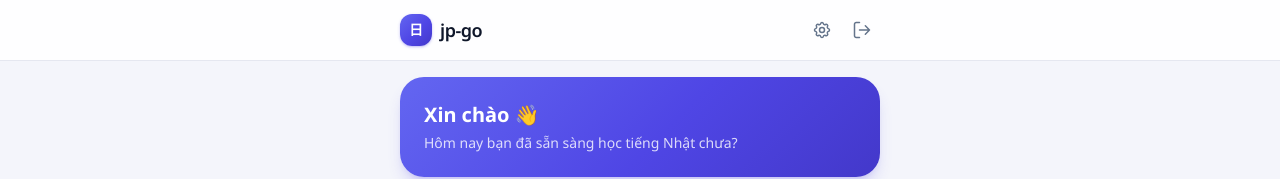
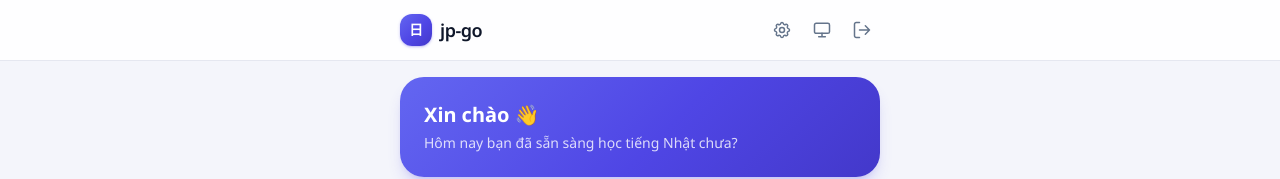
Before and after one commit to cuongluv92/jp-go, a Next.js app: page / in a window 1280 px wide. Shown: the top 179 px of the page. Built offline with nearby package versions, Linux system fonts and the light colour scheme; no server answers; the database is empty.

Commit message:
feat: add desktop mode button to header

```diff
--- a/components/top-header.tsx
+++ b/components/top-header.tsx
@@ -5,7 +5,30 @@ import { useRouter } from "next/navigation";
 
 import { createClient } from "@/lib/supabase/client";
 
-export function TopHeader() {
+interface TopHeaderProps {
+  desktopMode: boolean;
+  onToggleDesktop: () => void;
+}
+
+function DesktopIcon({ active }: { active: boolean }) {
+  if (active) {
+    return (
+      <svg viewBox="0 0 24 24" fill="none" stroke="currentColor" strokeWidth="1.8" className="h-5 w-5">
+        <rect x="7" y="3" width="10" height="18" rx="2" strokeLinecap="round" strokeLinejoin="round" />
+        <path d="M10 18h4" strokeLinecap="round" />
+      </svg>
+    );
+  }
+
+  return (
+    <svg viewBox="0 0 24 24" fill="none" stroke="currentColor" strokeWidth="1.8" className="h-5 w-5">
+      <rect x="3" y="4" width="18" height="12" rx="2" strokeLinecap="round" strokeLinejoin="round" />
+      <path d="M8 20h8M12 16v4" strokeLinecap="round" />
+    </svg>
+  );
+}
+
+export function TopHeader({ desktopMode, onToggleDesktop }: TopHeaderProps) {
   const router = useRouter();
 
   async function handleLogout() {
@@ -15,9 +38,13 @@ export function TopHeader() {
     router.refresh();
   }
 
+  const innerClassName = desktopMode
+    ? "mx-auto flex w-full max-w-7xl items-center justify-between px-4 py-3 sm:px-6 lg:px-8"
+    : "mx-auto flex w-full max-w-md items-center justify-between px-4 py-3 sm:max-w-lg";
+
   return (
     <header className="safe-top sticky top-0 z-20 border-b border-border bg-surface/85 backdrop-blur-lg">
-      <div className="mx-auto flex w-full max-w-md items-center justify-between px-4 py-3 sm:max-w-lg">
+      <div className={innerClassName}>
         <Link href="/" className="flex items-center gap-2">
           <span className="flex h-8 w-8 items-center justify-center rounded-xl bg-gradient-accent text-sm font-bold text-accent-foreground shadow-sm shadow-accent/30">
             日
@@ -41,6 +68,18 @@ export function TopHeader() {
           </Link>
           <button
             type="button"
+            onClick={onToggleDesktop}
+            aria-label={desktopMode ? "Chuyển về giao diện điện thoại" : "Chuyển sang giao diện desktop"}
+            aria-pressed={desktopMode}
+            title={desktopMode ? "Giao diện điện thoại" : "Giao diện desktop"}
+            className={`hidden h-9 w-9 items-center justify-center rounded-full transition md:flex ${
+              desktopMode ? "bg-accent-soft text-accent" : "text-muted hover:bg-slate-100 hover:text-foreground"
+            }`}
+          >
+            <DesktopIcon active={desktopMode} />
+          </button>
+          <button
+            type="button"
             onClick={handleLogout}
             aria-label="Đăng xuất"
             className="flex h-9 w-9 items-center justify-center rounded-full text-muted transition hover:bg-slate-100 hover:text-foreground"
```
